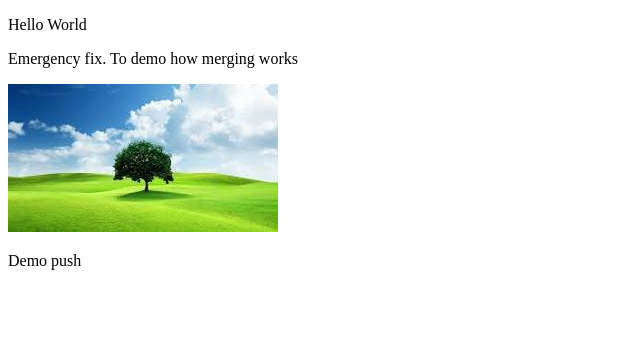
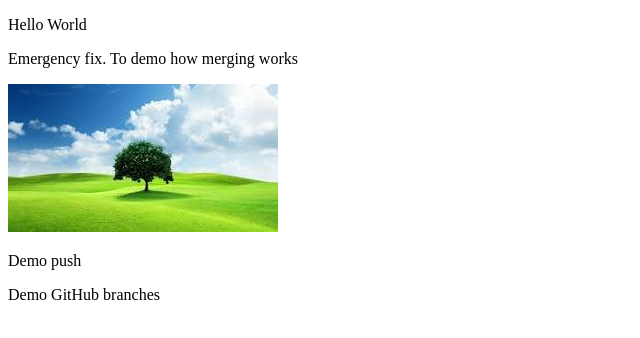
Before and after one commit to githinjisamson1/learning-git, a plain HTML site: page index.html in a window 1280 px wide. Shown: the whole page, without its empty margins (0-640 px from the left). Drawn offline with Linux system fonts and the light colour scheme.

Commit message:
Update index.html

```diff
--- a/index.html
+++ b/index.html
@@ -10,5 +10,7 @@
     <p>Emergency fix. To demo how merging works</p>
     <img src="assets/hwImage1.jpg" alt="">
     <p>Demo push</p>
+    <p>Demo GitHub branches</p>
+
   </body>
 </html>
```
